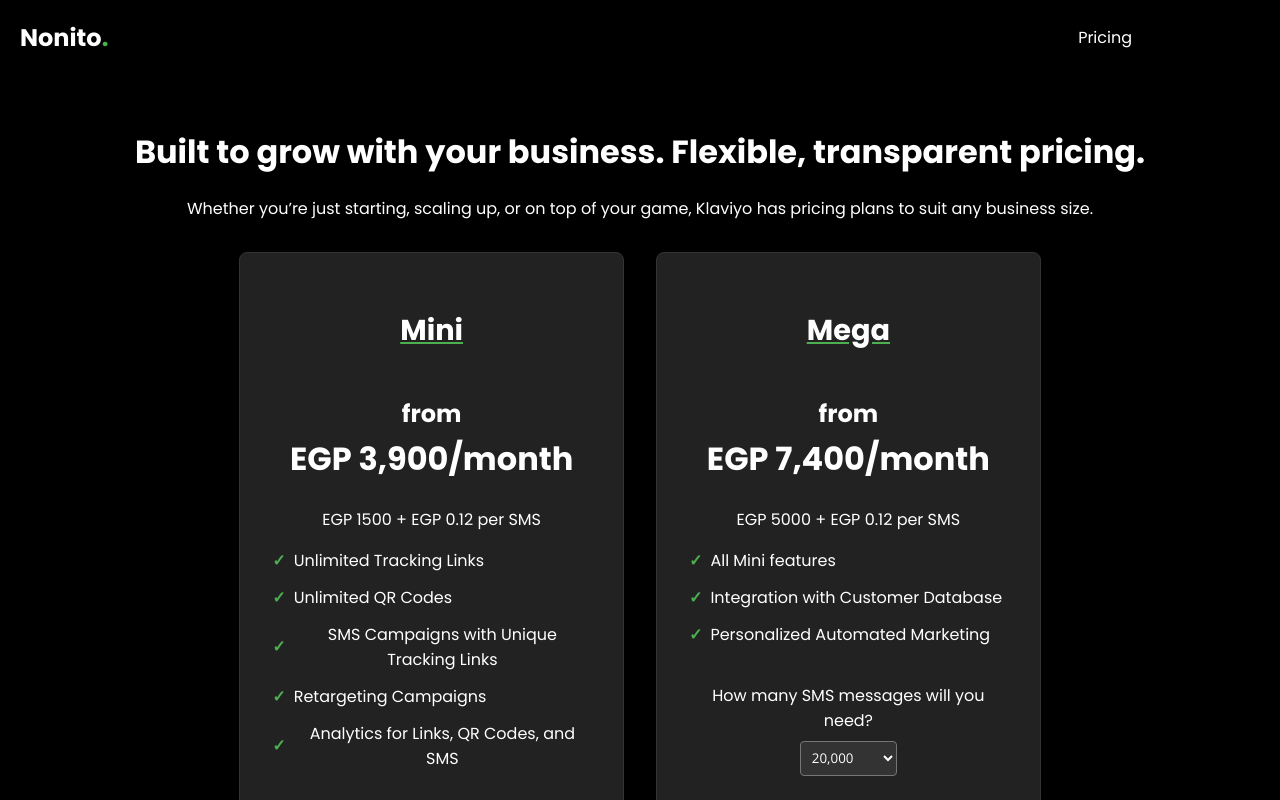
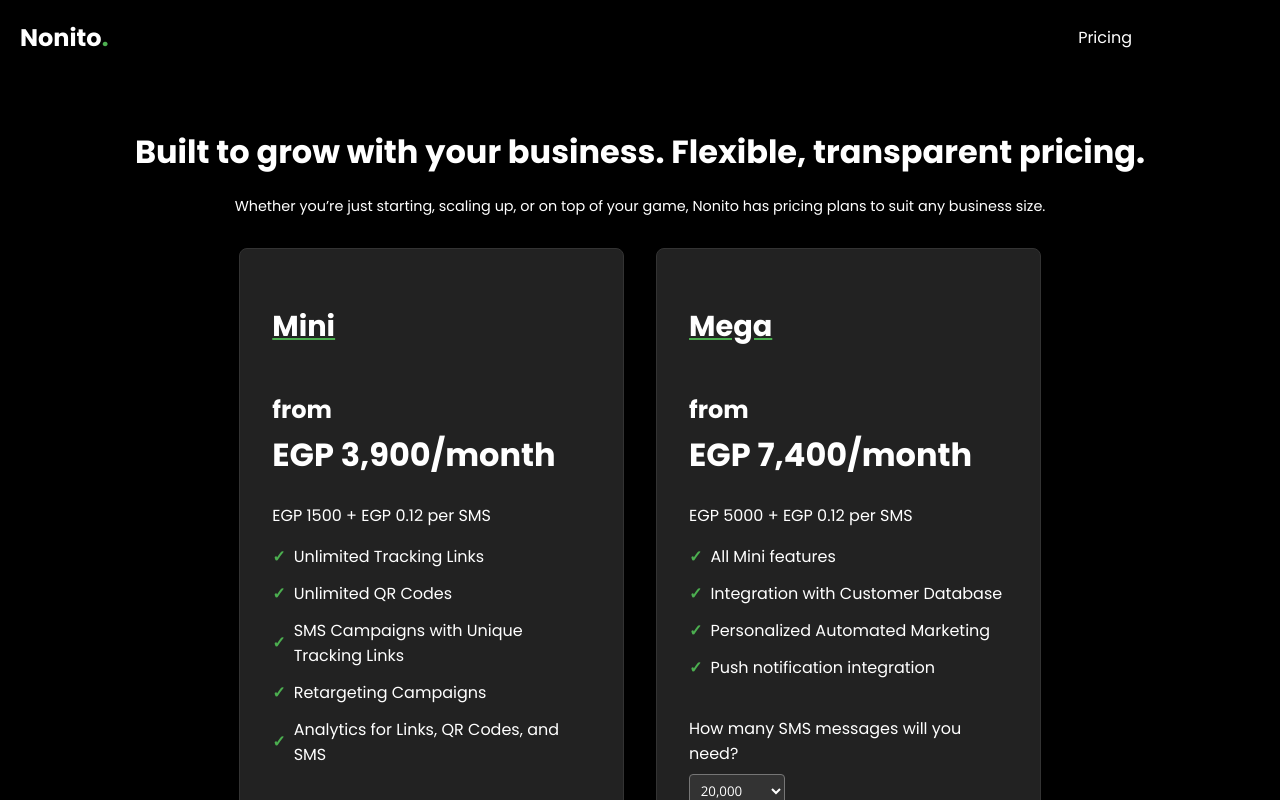
Before and after one commit to Shoffly/nonito_landing, a Next.js app: page /pricing in a window 1280 px wide. Shown: the top 800 px of the page. Built offline with nearby package versions, Linux system fonts and the light colour scheme.

Commit message:
pricing edits - visual

```diff
--- a/pages/pricing.js
+++ b/pages/pricing.js
@@ -24,6 +24,7 @@
         'All Mini features',
         'Integration with Customer Database',
         'Personalized Automated Marketing',
+        'Push notification integration',
       ],
     },
   ];
@@ -71,7 +72,7 @@
       <Nav />
       <div className={styles.pricingPage}>
         <h1 className={styles.title}>Built to grow with your business. Flexible, transparent pricing.</h1>
-        <p className={styles.description}>Whether you’re just starting, scaling up, or on top of your game, Klaviyo has pricing plans to suit any business size.</p>
+        <p className={styles.description}>Whether you’re just starting, scaling up, or on top of your game, Nonito has pricing plans to suit any business size.</p>
         <div className={styles.pricingTiers}>
           {tiers.map((tier) => (
             <div key={tier.name} className={styles.pricingCard}>
--- a/styles/pricing.module.css
+++ b/styles/pricing.module.css
@@ -12,11 +12,14 @@
 .title {
   text-align: center;
   margin-bottom: 2rem;
+  font-size: 1.2rem;
+  width: 90vw; /* change to your preferences */
 
 }
 .description{
   margin-top: -1%;
-  margin-bottom: 2.5%;
+  margin-bottom: 6%;
+   font-size: 0.9rem;
 }
 .pricingTiers {
   display: flex;
@@ -30,6 +33,7 @@
   padding: 2rem;
   background-color: #222;
   display: flex;
+   text-align: left;
   flex-direction: column;
 }
 
@@ -114,6 +118,16 @@
 
 
 @media (min-width: 768px) {
+  .title {
+    text-align: center;
+    margin-bottom: 2rem;
+    font-size: 2rem;
+
+  }
+  .description{
+    margin-top: -1%;
+    margin-bottom: 2.5%;
+  }
   .pricingTiers {
     flex-direction: row;
     justify-content: center;
```
